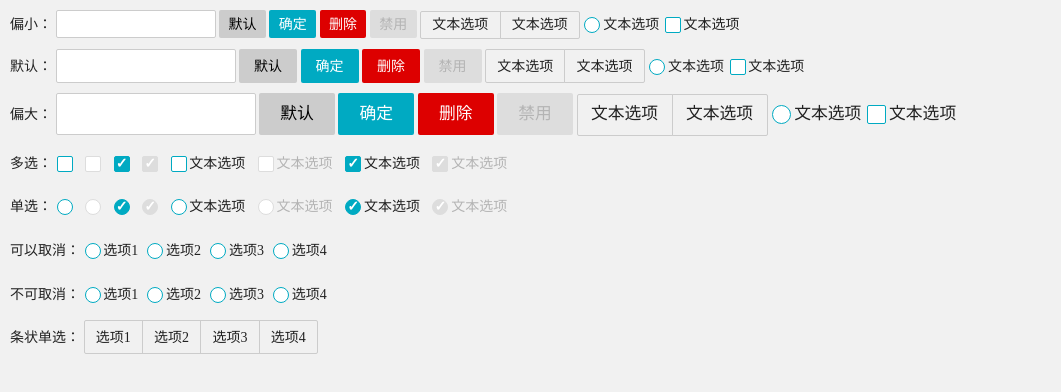
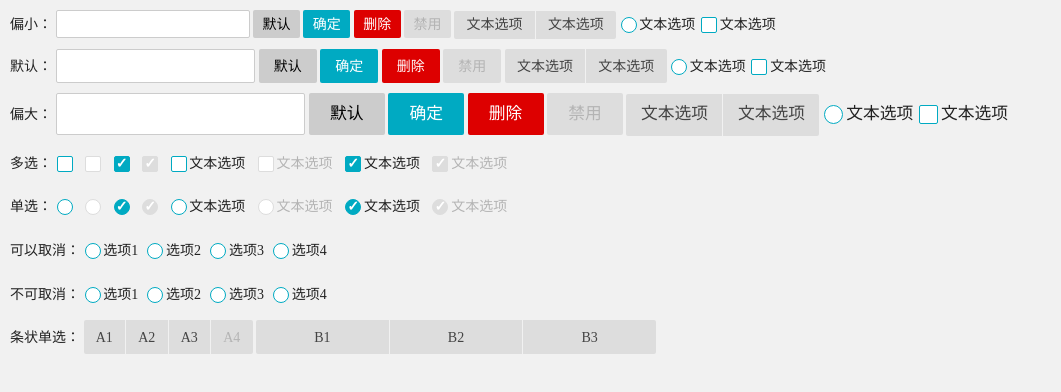
Before and after one commit to foyzhao/angular-fui, a website: page demo/element.html in a window 1280 px wide. Shown: the whole page, without its empty margins (0-1061 px from the left). Drawn offline with nearby package versions, Linux system fonts and the light colour scheme.

Commit message:
radio group

```diff
--- a/demo/element.html
+++ b/demo/element.html
@@ -86,10 +86,15 @@
 	</p>
 	<p>条状单选：
 		<radio-group ng-model="ctrl.group">
-			<radio>选项1</radio>
-			<radio>选项2</radio>
-			<radio>选项3</radio>
-			<radio>选项4</radio>
+			<radio>A1</radio>
+			<radio>A2</radio>
+			<radio>A3</radio>
+			<radio disabled>A4</radio>
+		</radio-group>
+		<radio-group ng-model="ctrl.group2" style="width:400px">
+			<radio>B1</radio>
+			<radio>B2</radio>
+			<radio>B3</radio>
 		</radio-group>
 	</p>
 
--- a/src/style/fui.less
+++ b/src/style/fui.less
@@ -54,13 +54,10 @@ input {
 	transition: .2s border-color;
 
 	&.small, .small & {
-		width: 160px;
 		padding: 0 .4em;
 	}
-	width: 180px;
 	padding: 0 .6em;
 	&.big, .big & {
-		width: 200px;
 		padding: 0 .8em;
 	}
 
@@ -169,7 +166,7 @@ button {
 	@disabledColor: #DDD;
 
 	&[disabled] {
-		color: darken(@disabledColor, 16%);
+		color: darken(@disabledColor, 16%) !important;
 		cursor: default;
 		&:before {
 			border-color: @disabledColor;
@@ -199,20 +196,23 @@ radio {
 radio-group {
 	display: inline-flex;
 	> radio {
-		border: 1px solid #CCC;
+		@activeColor: darken(@primaryColor, 20%);
 		text-align: center;
 		padding: 0 .8em;
+		flex-basis: 0;
 		flex-grow: 1;
+		background-color: #DDD;
+		color: #444;
+		transition: .2s;
 		&:before {
 			content: none !important;
 		}
+		&:not([disabled]):hover {
+			background-color: #CCC;
+		}
 		&[checked] {
-			color: #FFF;
-			border-color: @primaryColor;
-			background-color: @primaryColor;
-		}
-		&[checked] + radio {
-			border-left-color: transparent;
+			color: #000;
+			background-color: #BBB !important;
 		}
 		&:first-child {
 			border-radius: @borderRadius 0 0 @borderRadius;
@@ -222,7 +222,7 @@ radio-group {
 		}
 	}
 	> radio + radio {
-		margin-left: -1px;
+		margin-left: 1px;
 	}
 }
 /* paper */
```
Also changed, not shown: dist/angular-fui.css.
